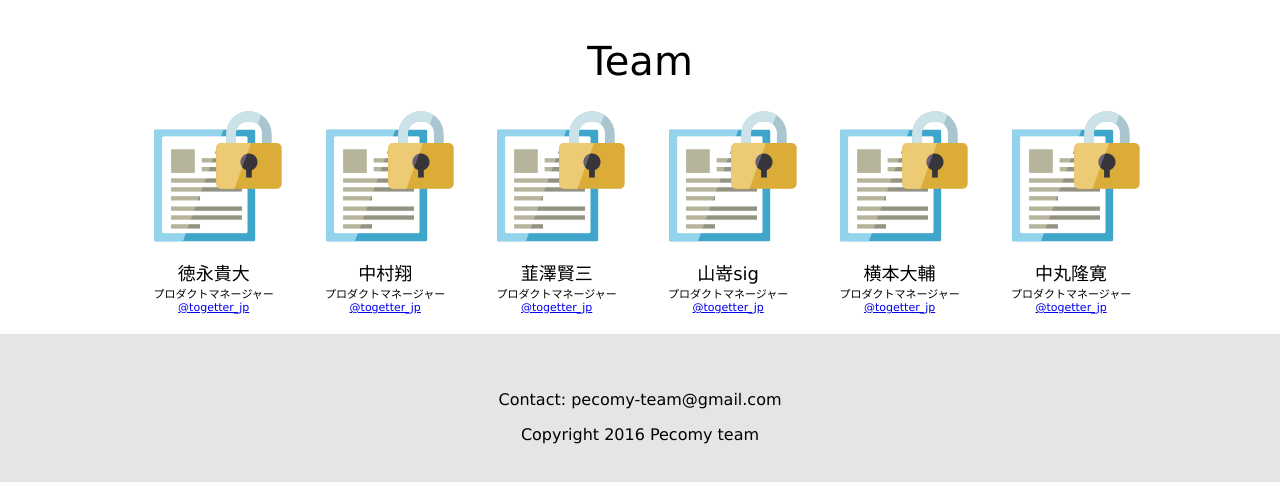
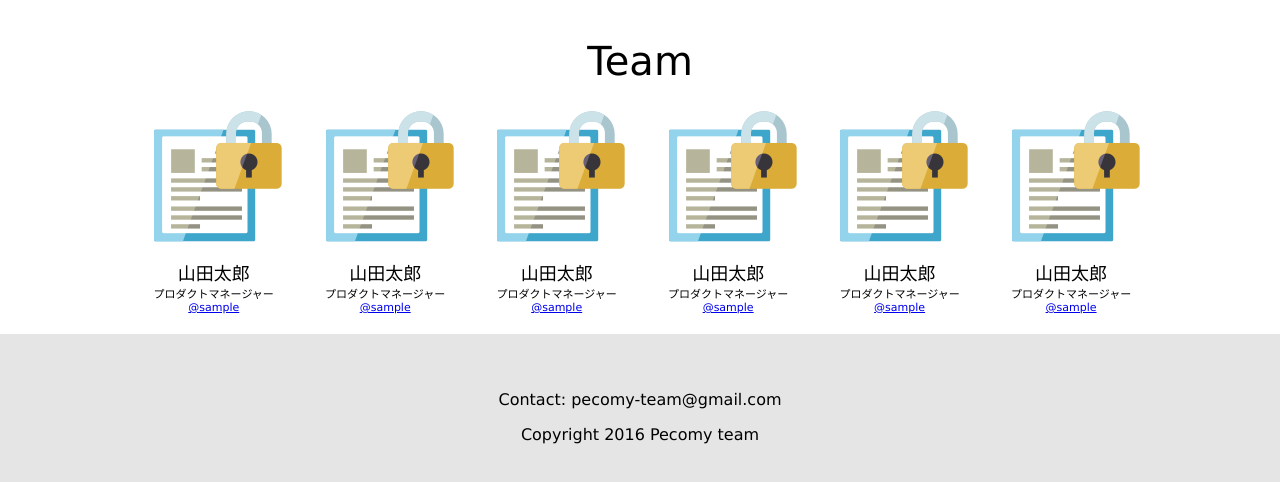
Before and after one commit to nakamaru/nakamaru.github.io, a website: page index.html in a window 1280 px wide. Shown: the part 2914-3396 px from the top of the page. Drawn offline with Linux system fonts and the light colour scheme.

Commit message:
change name and Twitter account

```diff
--- a/index.html
+++ b/index.html
@@ -107,11 +107,11 @@
           <img src="img/feature/icon_algorithm.png" alt="aa">
         </div>
         <div class="member-name">
-          <p>徳永貴大</p>
+          <p>山田太郎</p>
         </div>
         <div class="member-text">
           <p>プロダクトマネージャー</p>
-          <p><a href="https://twitter.com/togetter_jp?lang=ja" target="_blank">@togetter_jp</a></p>
+          <p><a href="#" target="_blank">@sample</a></p>
         </div>
       </div>
       <div class="member">
@@ -119,11 +119,11 @@
           <img src="img/feature/icon_algorithm.png" alt="aa">
         </div>
         <div class="member-name">
-          <p>中村翔</p>
+          <p>山田太郎</p>
         </div>
         <div class="member-text">
           <p>プロダクトマネージャー</p>
-          <p><a href="https://twitter.com/togetter_jp?lang=ja" target="_blank">@togetter_jp</a></p>
+          <p><a href="#" target="_blank">@sample</a></p>
         </div>
       </div>
       <div class="member">
@@ -131,11 +131,11 @@
           <img src="img/feature/icon_algorithm.png" alt="aa">
         </div>
         <div class="member-name">
-          <p>韮澤賢三</p>
+          <p>山田太郎</p>
         </div>
         <div class="member-text">
           <p>プロダクトマネージャー</p>
-          <p><a href="https://twitter.com/togetter_jp?lang=ja" target="_blank">@togetter_jp</a></p>
+          <p><a href="#" target="_blank">@sample</a></p>
         </div>
       </div>
       <div class="member">
@@ -143,11 +143,11 @@
           <img src="img/feature/icon_algorithm.png" alt="aa">
         </div>
         <div class="member-name">
-          <p>山嵜sig</p>
+          <p>山田太郎</p>
         </div>
         <div class="member-text">
           <p>プロダクトマネージャー</p>
-          <p><a href="https://twitter.com/togetter_jp?lang=ja" target="_blank">@togetter_jp</a></p>
+          <p><a href="#" target="_blank">@sample</a></p>
         </div>
       </div>
       <div class="member">
@@ -155,11 +155,11 @@
           <img src="img/feature/icon_algorithm.png" alt="aa">
         </div>
         <div class="member-name">
-          <p>横本大輔</p>
+          <p>山田太郎</p>
         </div>
         <div class="member-text">
           <p>プロダクトマネージャー</p>
-          <p><a href="https://twitter.com/togetter_jp?lang=ja" target="_blank">@togetter_jp</a></p>
+          <p><a href="#" target="_blank">@sample</a></p>
         </div>
       </div>
       <div class="member">
@@ -167,11 +167,11 @@
           <img src="img/feature/icon_algorithm.png" alt="aa">
         </div>
         <div class="member-name">
-          <p>中丸隆寛</p>
+          <p>山田太郎</p>
         </div>
         <div class="member-text">
           <p>プロダクトマネージャー</p>
-          <p><a href="https://twitter.com/togetter_jp?lang=ja" target="_blank">@togetter_jp</a></p>
+          <p><a href="#" target="_blank">@sample</a></p>
         </div>
       </div>
     </div>
```
